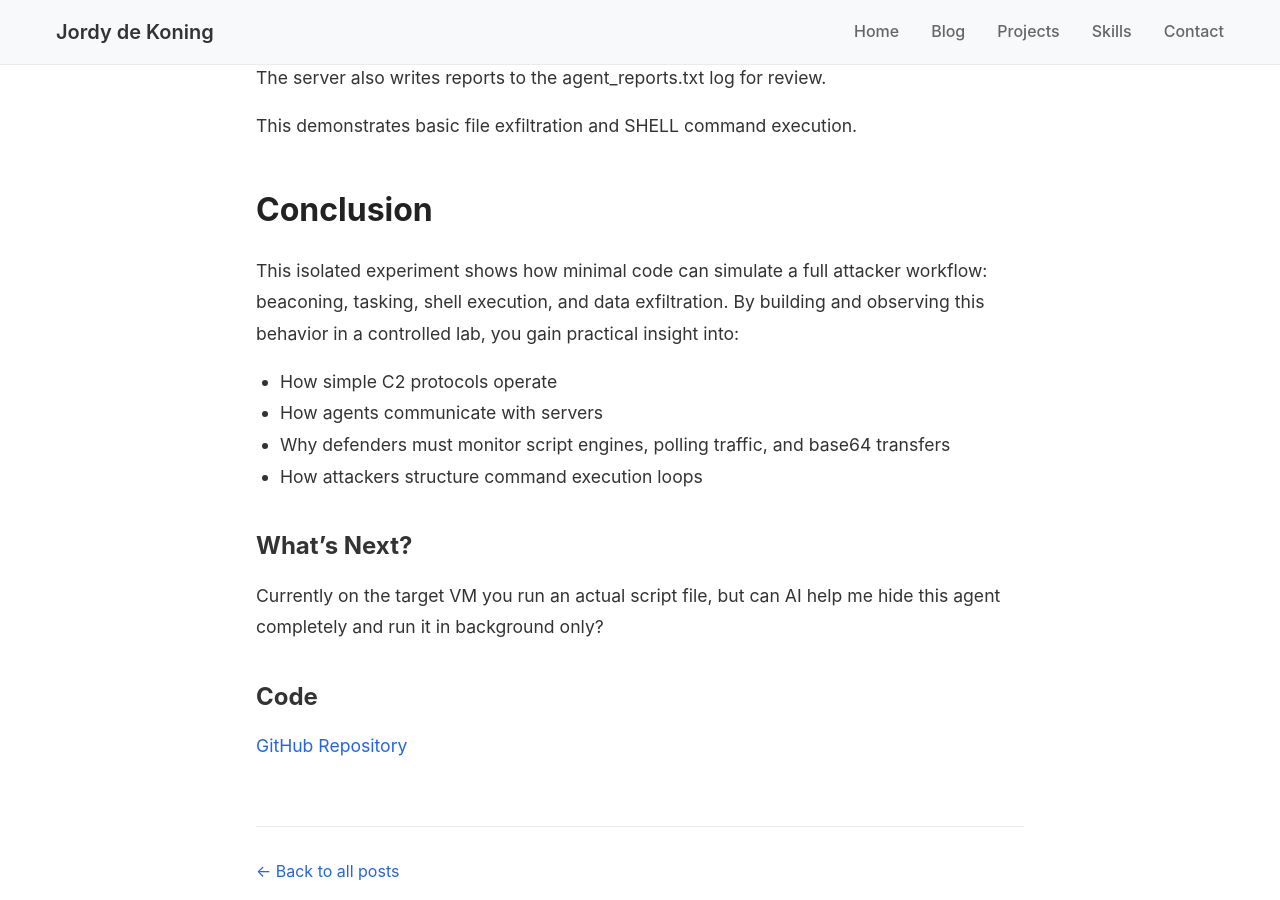
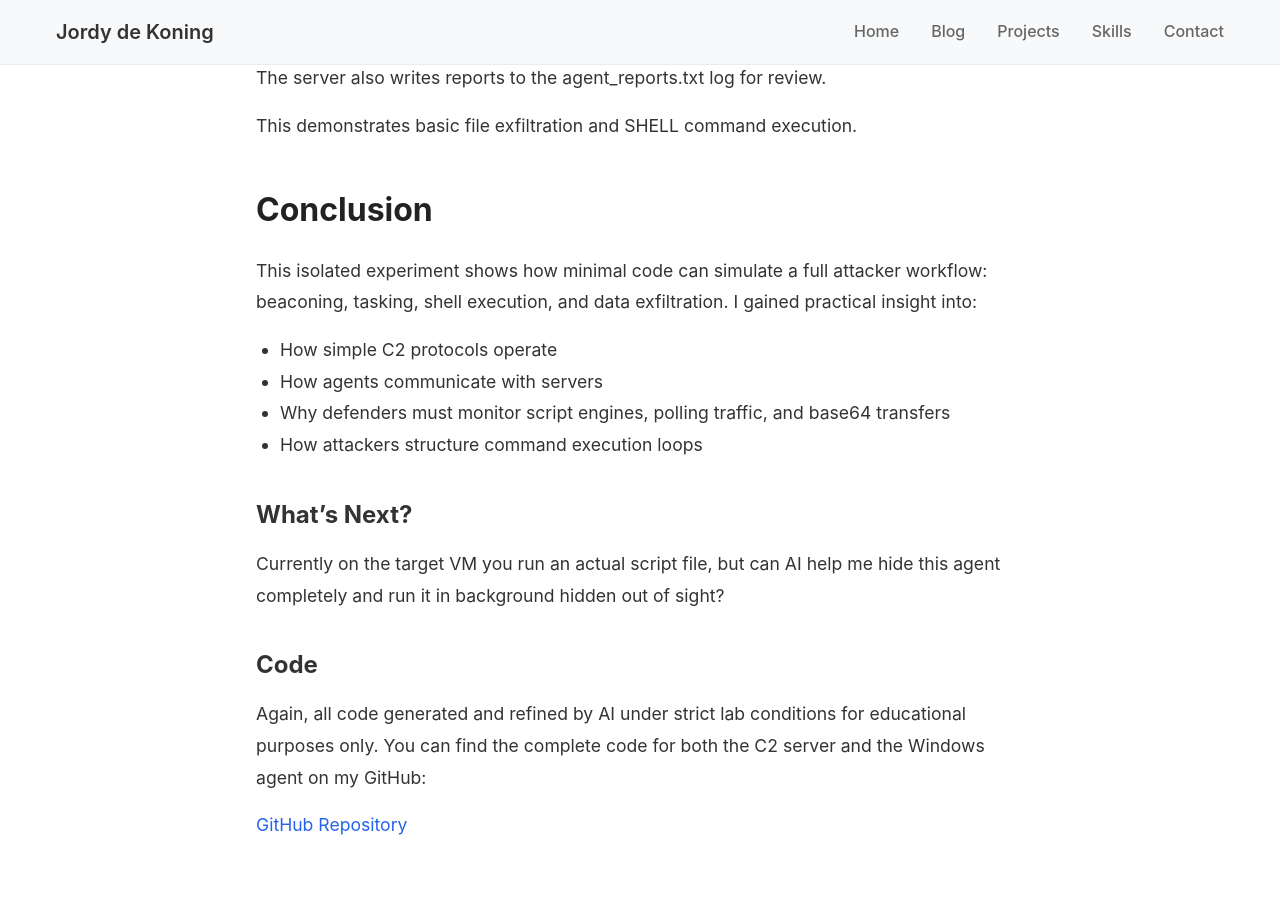
Before and after one commit to JordyKingz/jordykingz.github.io, a Jekyll site: the page built from _posts/2025-11-25-hacking-ai-c2-server-malware.md, in a window 1280 px wide and 900 px high, scrolled down 5817 px. Built offline with Jekyll 4.4.1, drawn with Linux system fonts in a browser that asks for light colours.

```diff
--- a/_posts/2025-11-25-hacking-ai-c2-server-malware.md
+++ b/_posts/2025-11-25-hacking-ai-c2-server-malware.md
@@ -166,7 +166,7 @@
 
 ## Conclusion
 
-This isolated experiment shows how minimal code can simulate a full attacker workflow: beaconing, tasking, shell execution, and data exfiltration. By building and observing this behavior in a controlled lab, you gain practical insight into:
+This isolated experiment shows how minimal code can simulate a full attacker workflow: beaconing, tasking, shell execution, and data exfiltration. I gained practical insight into:
 
 * How simple C2 protocols operate
 * How agents communicate with servers
@@ -174,7 +174,10 @@
 * How attackers structure command execution loops
 
 ### What’s Next?
-Currently on the target VM you run an actual script file, but can AI help me hide this agent completely and run it in background only?
+Currently on the target VM you run an actual script file, but can AI help me hide this agent completely and run it in background hidden out of sight?
 
 ### Code
+Again, all code generated and refined by AI under strict lab conditions for educational purposes only.
+You can find the complete code for both the C2 server and the Windows agent on my GitHub:
+
 [GitHub Repository](https://github.com/JordyKingz/c2-server-agent)
```
